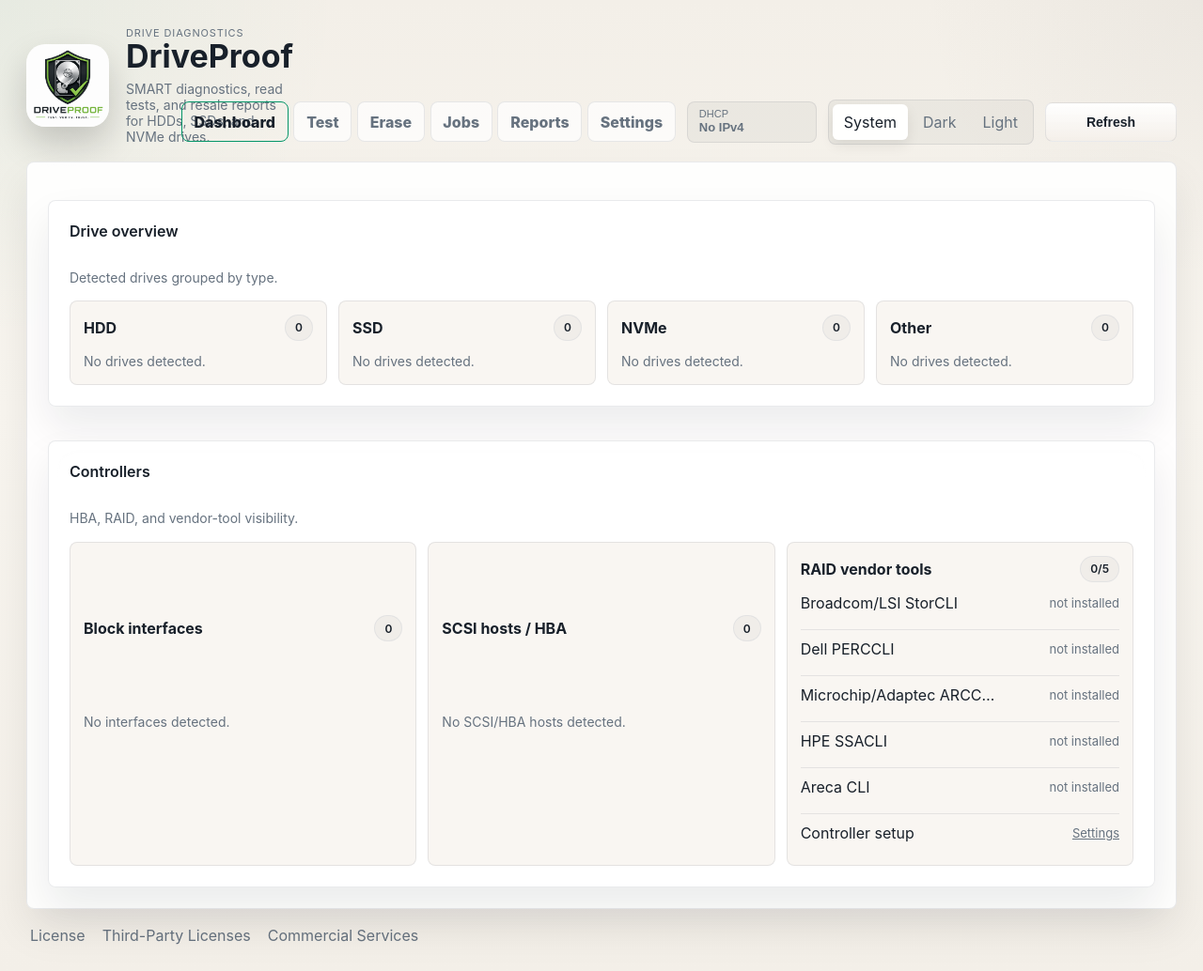
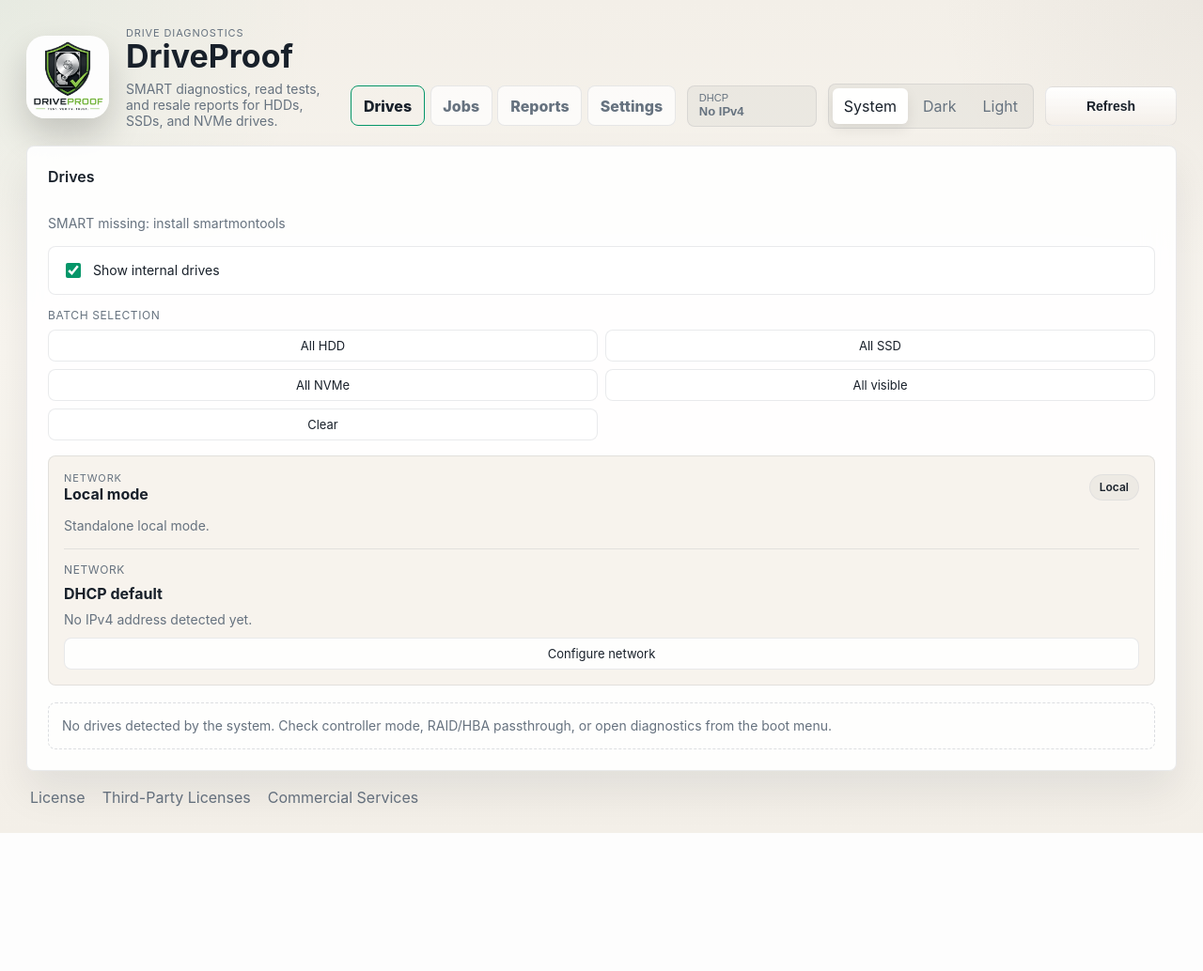
Before and after one commit to joreichhardt/driveproof, a Flask app: page / in a window 1280 px wide. Shown: the whole page at 94% size. After the commit the page ends 887 px from the top, so only its background shows below. Run offline with Flask 3, Linux system fonts and the light colour scheme; data that the repository does not hold is empty.

Commit message:
Simplify drive layout with dedicated device page

```diff
--- a/app.py
+++ b/app.py
@@ -17,7 +17,7 @@
 from pathlib import Path
 from typing import Any
 
-from flask import Flask, abort, jsonify, render_template, request, send_file
+from flask import Flask, abort, jsonify, redirect, render_template, request, send_file
 from markupsafe import Markup
 from cryptography.exceptions import InvalidSignature
 from cryptography.hazmat.primitives import serialization
@@ -3028,17 +3028,22 @@
 
 @app.route("/")
 def index() -> str:
-    return render_template("index.html", active_page="dashboard")
+    return render_template("index.html", active_page="drives")
 
 
 @app.route("/test")
 def test_page() -> str:
-    return render_template("index.html", active_page="test")
+    return redirect("/")
 
 
 @app.route("/erase")
 def erase_page() -> str:
-    return render_template("index.html", active_page="erase")
+    return redirect("/")
+
+
+@app.route("/device/<device_name>")
+def device_page(device_name: str) -> str:
+    return render_template("index.html", active_page="device", selected_device=device_name)
 
 
 @app.route("/jobs")
--- a/static/app.js
+++ b/static/app.js
@@ -105,7 +105,12 @@
 }
 
 function pageName() {
-  return document.body.dataset.page || "dashboard";
+  return document.body.dataset.page || "drives";
+}
+
+function openDevice(name) {
+  if (!name) return;
+  window.location.href = `/device/${encodeURIComponent(name)}`;
 }
 
 function resolvedTheme(mode) {
@@ -569,11 +574,11 @@
         <span>Include in batch test</span>
       </label>
     `;
-    button.onclick = () => selectDisk(disk.name);
+    button.onclick = () => openDevice(disk.name);
     button.onkeydown = (event) => {
       if (event.key === "Enter" || event.key === " ") {
         event.preventDefault();
-        selectDisk(disk.name);
+        openDevice(disk.name);
       }
     };
     const checkbox = button.querySelector("input");
@@ -804,6 +809,8 @@
 }
 
 function renderOverview(disk, overview, health) {
+  const grid = byId("overviewGrid");
+  if (!grid) return;
   const items = [
     { label: OVERVIEW_LABELS.summary, value: health.summary || "n/a", wide: true },
     { label: OVERVIEW_LABELS.kind, value: disk.kind || "unknown" },
@@ -819,7 +826,7 @@
     { label: OVERVIEW_LABELS.mediaErrors, value: overview?.media_errors || "n/a" },
   ];
 
-  byId("overviewGrid").innerHTML = items
+  grid.innerHTML = items
     .map(({ label, value, wide, wrap }) => `
       <div class="info-cell${wide ? " wide" : ""}">
         <span>${label}</span>
@@ -1062,9 +1069,7 @@
         <div class="progress-bar" style="width:${percent}%"></div>
       </div>
     `;
-    if (state.selectedDisk?.name !== job.device) {
-      element.onclick = () => selectDisk(job.device);
-    }
+    element.onclick = () => openDevice(job.device);
     container.appendChild(element);
   });
 
@@ -1137,7 +1142,14 @@
   await loadControllers();
   renderDashboard();
 
-  if (pageName() === "dashboard") {
+  if (pageName() === "drives") {
+    state.selectedDisk = null;
+    byId("detailView").classList.add("hidden");
+    byId("emptyState").classList.add("hidden");
+    return;
+  }
+
+  if (pageName() !== "device") {
     state.selectedDisk = null;
     byId("detailView").classList.add("hidden");
     byId("emptyState").classList.add("hidden");
@@ -1145,7 +1157,8 @@
   }
 
   const visible = visibleDisks();
-  const stored = localStorage.getItem("selectedDiskName");
+  const requested = document.body.dataset.device || "";
+  const stored = requested || localStorage.getItem("selectedDiskName");
   const stillVisible = visible.some((disk) => disk.name === stored);
   if (stored && stillVisible) {
     await selectDisk(stored);
@@ -1413,6 +1426,9 @@
   byId("selectNvmeButton").onclick = () => selectVisibleDisks((disk) => disk.kind === "NVMe");
   byId("selectAllButton").onclick = () => selectVisibleDisks(() => true);
   byId("clearSelectionButton").onclick = () => selectVisibleDisks(() => false);
+  byId("backToDrivesButton").onclick = () => {
+    window.location.href = "/";
+  };
   byId("networkConfigForm").onsubmit = (event) => {
     event.preventDefault();
     saveNetworkConfig({
--- a/static/style.css
+++ b/static/style.css
@@ -193,7 +193,7 @@
 
 .layout {
   display: grid;
-  grid-template-columns: 360px 1fr;
+  grid-template-columns: 1fr;
   gap: 22px;
   align-items: start;
 }
@@ -213,6 +213,7 @@
 }
 
 .panel-list,
+.drives-section,
 .panel-detail,
 .inset {
   padding: 22px;
@@ -269,6 +270,21 @@
   position: sticky;
   top: 16px;
   align-self: start;
+}
+
+.drives-section .disk-list {
+  grid-template-columns: repeat(auto-fit, minmax(260px, 1fr));
+  gap: 14px;
+}
+
+.drives-section .disk-card {
+  min-height: 190px;
+  align-content: start;
+}
+
+.back-button {
+  width: auto;
+  margin-bottom: 16px;
 }
 
 .legal-nav {
@@ -1070,166 +1086,30 @@
   background: color-mix(in srgb, var(--accent-soft) 55%, var(--panel));
 }
 
-body[data-page="reports"] .layout,
-body[data-page="jobs"] .layout {
-  grid-template-columns: 1fr;
-}
-
-body[data-page="reports"] .panel-list,
+.reports-section,
+.jobs-section,
+.settings-section {
+  display: none;
+}
+
+body[data-page="drives"] .panel-detail,
+body[data-page="device"] .drives-section,
+body[data-page="reports"] .drives-section,
 body[data-page="reports"] #emptyState,
 body[data-page="reports"] #detailView,
-body[data-page="jobs"] .panel-list,
+body[data-page="jobs"] .drives-section,
 body[data-page="jobs"] #emptyState,
-body[data-page="jobs"] #detailView {
+body[data-page="jobs"] #detailView,
+body[data-page="settings"] .drives-section,
+body[data-page="settings"] #emptyState,
+body[data-page="settings"] #detailView {
   display: none !important;
 }
 
-body[data-page="settings"] .layout {
-  grid-template-columns: 1fr;
-}
-
-body[data-page="dashboard"] .layout {
-  grid-template-columns: 1fr;
-}
-
-body[data-page="dashboard"] .panel-list,
-body[data-page="dashboard"] #emptyState,
-body[data-page="dashboard"] #detailView,
-body[data-page="dashboard"] .reports-section,
-body[data-page="dashboard"] .jobs-section,
-body[data-page="dashboard"] .settings-section {
-  display: none !important;
-}
-
-.dashboard-section {
-  display: none;
-}
-
-body[data-page="dashboard"] .dashboard-section {
-  display: grid;
-  gap: 18px;
-}
-
-body[data-page="dashboard"] .dashboard-section > .content-grid {
-  grid-template-columns: 1fr;
-}
-
-body:not([data-page="dashboard"]) .dashboard-section {
-  display: none !important;
-}
-
-.dashboard-grid {
-  display: grid;
-  grid-template-columns: repeat(2, minmax(0, 1fr));
-  gap: 12px;
-}
-
-#dashboardDiskGroups.dashboard-grid {
-  grid-template-columns: repeat(auto-fit, minmax(260px, 1fr));
-}
-
-#dashboardControllers.dashboard-grid {
-  grid-template-columns: repeat(auto-fit, minmax(320px, 1fr));
-}
-
-.dashboard-card {
-  min-width: 0;
-  width: 100%;
-  border: 1px solid var(--line);
-  border-radius: 8px;
-  background: color-mix(in srgb, var(--panel-soft) 72%, transparent);
-  padding: 14px;
-  display: grid;
-  gap: 12px;
-}
-
-.dashboard-card-head {
-  display: flex;
-  align-items: center;
-  justify-content: space-between;
-  gap: 10px;
-}
-
-.dashboard-list {
-  display: grid;
-  gap: 8px;
-}
-
-.dashboard-list-row {
-  min-width: 0;
-  display: grid;
-  grid-template-columns: minmax(150px, 1fr) minmax(120px, auto);
-  gap: 12px;
-  align-items: center;
-  padding: 10px 0;
-  border-top: 1px solid var(--line);
-}
-
-.dashboard-list-row:first-child {
-  border-top: 0;
-  padding-top: 0;
-}
-
-.dashboard-list-row span,
-.dashboard-list-row a {
-  min-width: 0;
-  overflow: hidden;
-  text-overflow: ellipsis;
-  white-space: nowrap;
-}
-
-.dashboard-list-row span:last-child,
-.dashboard-list-row a {
-  color: var(--muted);
-  font-size: 13px;
-  text-align: right;
-}
-
-body[data-page="settings"] .panel-list,
-body[data-page="settings"] #emptyState,
-body[data-page="settings"] #detailView,
-body[data-page="settings"] .reports-section {
-  display: none !important;
-}
-
-.settings-section {
-  display: none;
-}
-
+body[data-page="reports"] .reports-section,
+body[data-page="jobs"] .jobs-section,
 body[data-page="settings"] .settings-section {
   display: grid;
-}
-
-.jobs-section {
-  display: none;
-}
-
-body[data-page="jobs"] .jobs-section {
-  display: grid;
-}
-
-body[data-page="test"] .erase-menu,
-body[data-page="erase"] .diagnostics-menu {
-  display: none;
-}
-
-body[data-page="erase"] .erase-menu {
-  display: block;
-}
-
-body[data-page="test"] .reports-section,
-body[data-page="erase"] .reports-section,
-body[data-page="test"] .jobs-section,
-body[data-page="erase"] .jobs-section,
-body[data-page="reports"] .jobs-section,
-body[data-page="settings"] .jobs-section,
-body[data-page="dashboard"] .settings-section,
-body[data-page="test"] .settings-section,
-body[data-page="erase"] .settings-section,
-body[data-page="reports"] .settings-section,
-body[data-page="jobs"] .settings-section,
-body[data-page="jobs"] .reports-section {
-  display: none;
 }
 
 .legal-doc-panel {
--- a/templates/index.html
+++ b/templates/index.html
@@ -8,7 +8,7 @@
     <link rel="stylesheet" href="{{ url_for('static', filename='style.css') }}?v=20260705-combined-flow1">
     <script src="https://cdn.jsdelivr.net/npm/chart.js"></script>
   </head>
-  <body data-page="{{ active_page or 'dashboard' }}">
+  <body data-page="{{ active_page or 'drives' }}" data-device="{{ selected_device or '' }}">
     <div class="app-shell">
       <header class="topbar">
         <div class="brand-block">
@@ -21,9 +21,7 @@
         </div>
         <div class="topbar-actions">
           <nav class="app-nav" aria-label="Main navigation">
-            <a class="nav-link {{ 'active' if active_page == 'dashboard' else '' }}" href="/">Dashboard</a>
-            <a class="nav-link {{ 'active' if active_page == 'test' else '' }}" href="/test">Test</a>
-            <a class="nav-link {{ 'active' if active_page == 'erase' else '' }}" href="/erase">Erase</a>
+            <a class="nav-link {{ 'active' if active_page in ['drives', 'device'] else '' }}" href="/">Drives</a>
             <a class="nav-link {{ 'active' if active_page == 'jobs' else '' }}" href="/jobs">Jobs</a>
             <a class="nav-link {{ 'active' if active_page == 'reports' else '' }}" href="/reports">Reports</a>
             <a class="nav-link {{ 'active' if active_page == 'settings' else '' }}" href="/settings">Settings</a>
@@ -42,7 +40,7 @@
       </header>
 
       <main class="layout">
-        <section class="panel panel-list">
+        <section class="panel drives-section">
           <div class="section-head">
             <h2>Drives</h2>
             <p id="envHint" class="muted"></p>
@@ -83,33 +81,13 @@
         </section>
 
         <section class="panel panel-detail">
-          <div class="dashboard-section">
-            <div class="content-grid lower-grid">
-              <div class="panel inset">
-                <div class="section-head">
-                  <h2>Drive overview</h2>
-                  <p class="muted">Detected drives grouped by type.</p>
-                </div>
-                <div id="dashboardDiskGroups" class="dashboard-grid"></div>
-              </div>
-            </div>
-            <div class="content-grid lower-grid">
-              <div class="panel inset">
-                <div class="section-head">
-                  <h2>Controllers</h2>
-                  <p class="muted">HBA, RAID, and vendor-tool visibility.</p>
-                </div>
-                <div id="dashboardControllers" class="dashboard-grid"></div>
-              </div>
-            </div>
-          </div>
-
           <div id="emptyState" class="empty-state">
             <h2>No drive selected</h2>
-            <p>Select a drive on the left, review SMART data, and start a read test.</p>
+            <p>Go back to Drives and select a device.</p>
           </div>
 
           <div id="detailView" class="hidden">
+            <button id="backToDrivesButton" class="mini-action back-button" type="button">Back to drives</button>
             <div class="diagnostic-header">
               <div class="disk-identity">
                 <p class="eyebrow">Drive information</p>
@@ -126,14 +104,6 @@
             </div>
 
             <div class="content-grid">
-              <div class="panel inset">
-                <div class="section-head">
-                  <h2>Overview</h2>
-                </div>
-                <div id="overviewGrid" class="info-grid"></div>
-                <ul id="healthNotes" class="notes"></ul>
-              </div>
-
               <div class="panel inset">
                 <div class="section-head">
                   <h2>Test</h2>
@@ -168,7 +138,7 @@
                 </div>
                 <div id="externalSelftestBox" class="job-box muted hidden"></div>
                 <button id="abortSelftestButton" class="safe-remove-button hidden">Abort SMART self-test</button>
-                <details class="tool-menu erase-menu" {{ 'open' if active_page == 'erase' else '' }}>
+                <details class="tool-menu erase-menu" open>
                   <summary>Erase & destruction</summary>
                   <div class="settings-box">
                     <label class="check-row">
@@ -206,6 +176,12 @@
                     <button id="nvmeSanitizeBlockButton" class="erase-button secondary" disabled>NVMe Sanitize Block</button>
                   </div>
                 </details>
+              </div>
+              <div class="panel inset">
+                <div class="section-head">
+                  <h2>Health notes</h2>
+                </div>
+                <ul id="healthNotes" class="notes compact-notes"></ul>
               </div>
             </div>
 
```
